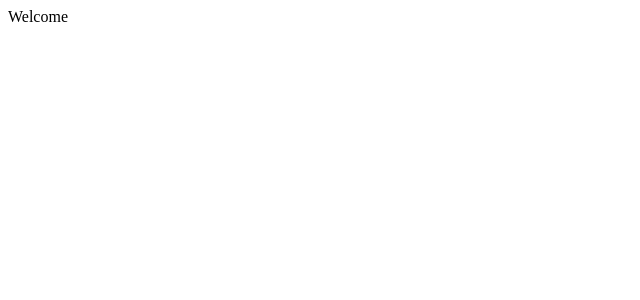
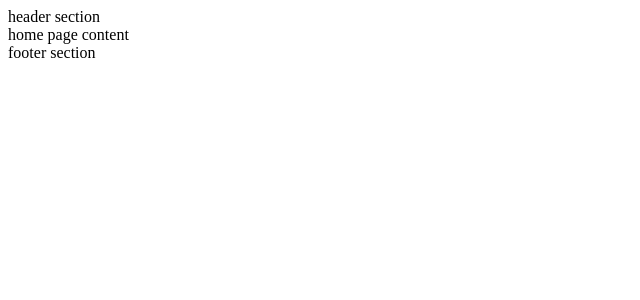
Before and after one commit to rumpapl/learning-resources-group-template-react-tailwind, a React (Create React App) app: page / in a window 1280 px wide. Shown: the top 300 px of the page, without its empty margins (0-640 px from the left). Built offline with nearby package versions, Linux system fonts and the light colour scheme.

Commit message:
worked on page-layout

```diff
--- a/src/App.js
+++ b/src/App.js
@@ -1,8 +1,12 @@
+
+import Home from "./pages/home/Home";
 
 
 function App() {
   return (
-    <div>Welcome</div>
+    <>
+      <Home />
+    </>
   );
 }
 
--- /dev/null
+++ b/src/commomCompoenets/footer/Footer.js
@@ -0,0 +1,11 @@
+import React from 'react'
+
+const Footer = () => {
+    return (
+        <div>
+            footer section
+        </div>
+    )
+}
+
+export default Footer
--- /dev/null
+++ b/src/commomCompoenets/heroSection/HeroSection.js
@@ -0,0 +1,11 @@
+import React from 'react'
+
+const HeroSection = () => {
+    return (
+        <div>
+            header section
+        </div>
+    )
+}
+
+export default HeroSection
--- /dev/null
+++ b/src/pageLayout/PageLayout.js
@@ -0,0 +1,14 @@
+import React from 'react'
+import HeroSection from '../commomCompoenets/heroSection/HeroSection'
+import Footer from '../commomCompoenets/footer/Footer'
+const PageLayout = ({ children }) => {
+    return (
+        <>
+            <HeroSection />
+            {children}
+            <Footer />
+        </>
+    )
+}
+
+export default PageLayout
--- /dev/null
+++ b/src/pages/home/Home.js
@@ -0,0 +1,14 @@
+import React from 'react'
+import HeroSection from '../../commomCompoenets/heroSection/HeroSection'
+import Footer from '../../commomCompoenets/footer/Footer'
+import PageLayout from '../../pageLayout/PageLayout'
+
+const Home = () => {
+    return (
+        <PageLayout>
+            <div>home page content</div>
+        </PageLayout>
+    )
+}
+
+export default Home
```
